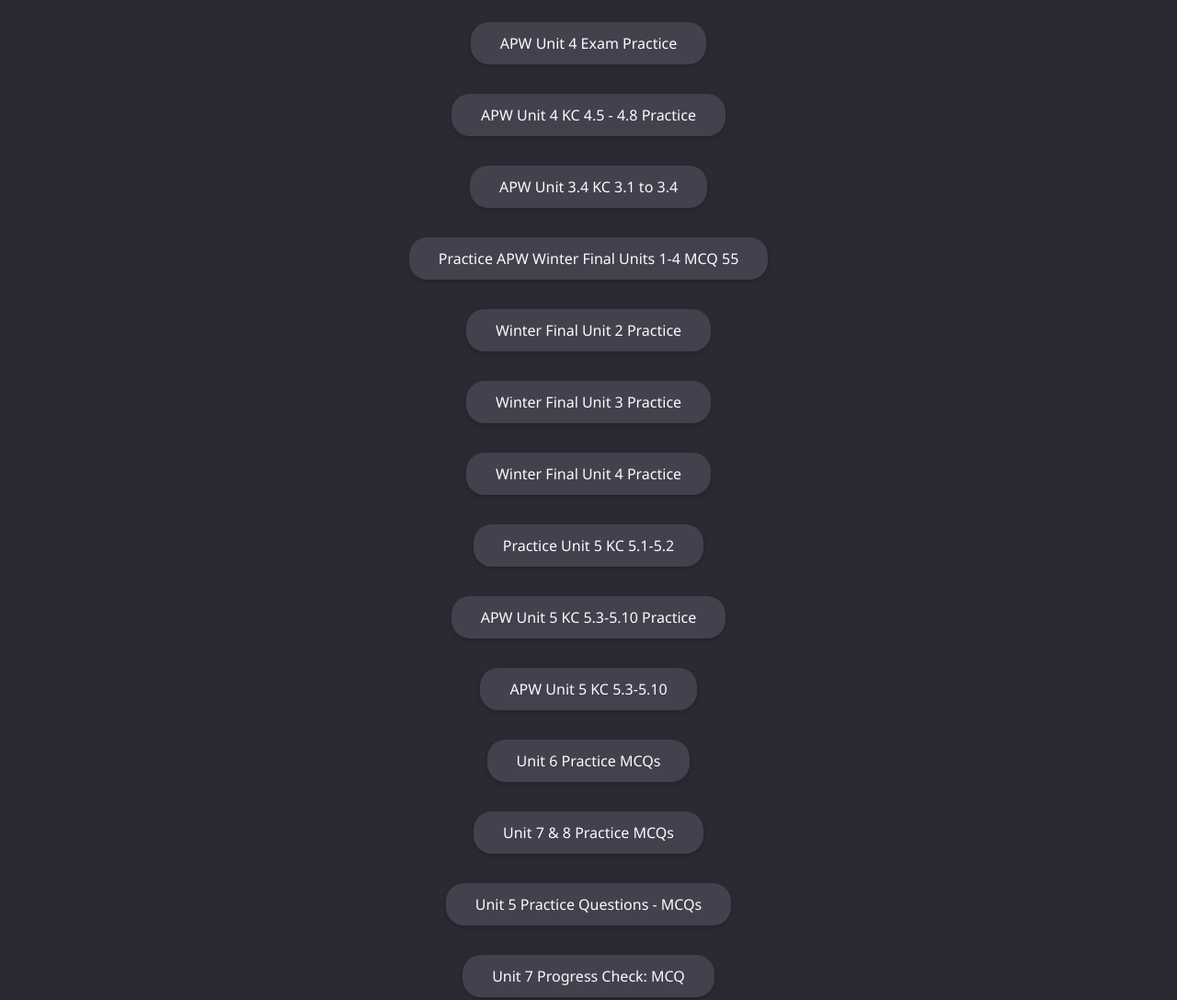
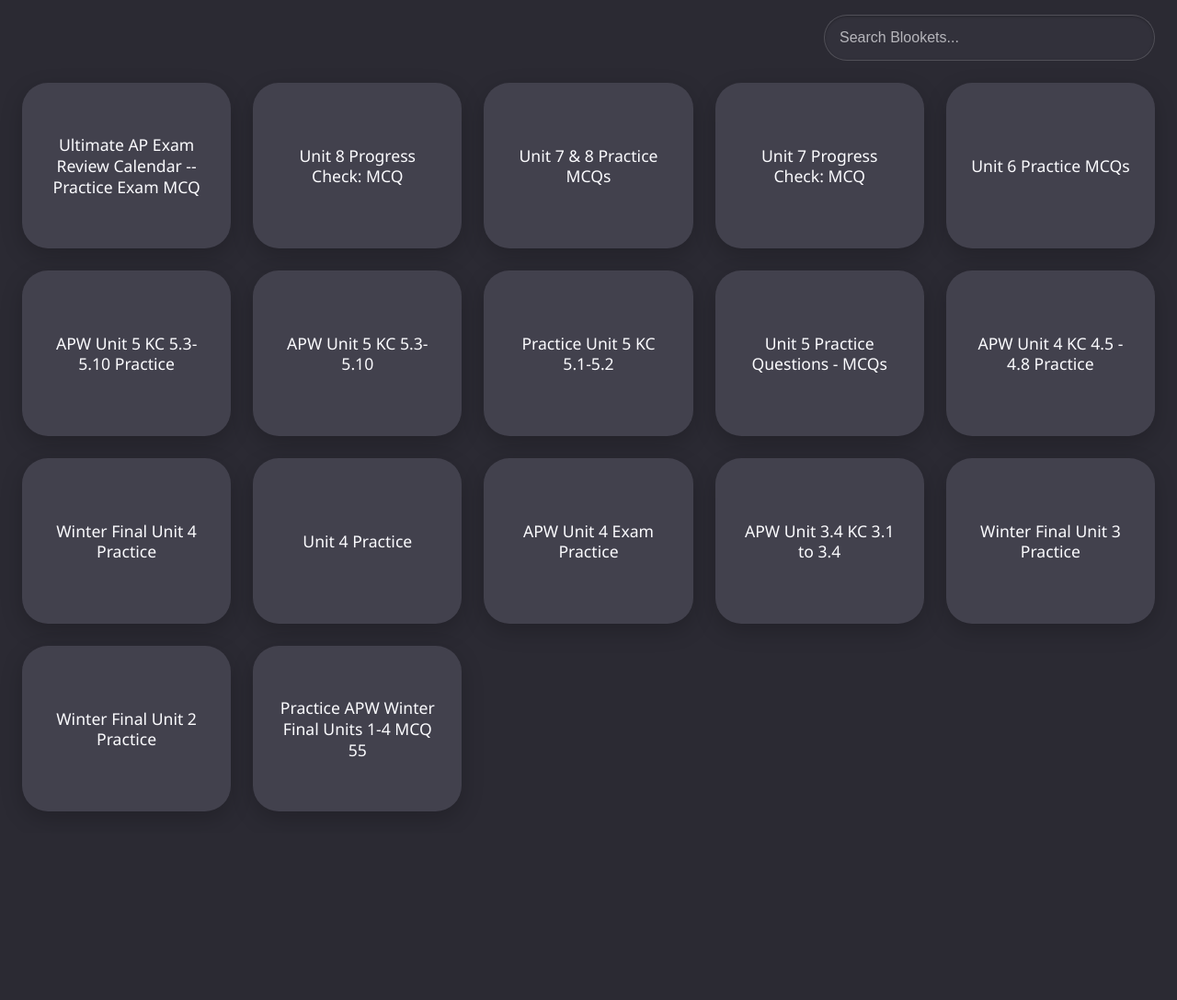
Before and after one commit to rustleupchef/BlooketCollection, a plain HTML site: page index.html in a window 1280 px wide. Shown: the top 1087 px of the page at 92% size. After the commit the page ends 906 px from the top, so only its background shows below. Drawn offline with Linux system fonts and the light colour scheme.

Commit message:
changed UI to Tiles; added search bar

```diff
--- a/index.html
+++ b/index.html
@@ -7,6 +7,10 @@
         <link rel="stylesheet" href="style.css">
         <script src="script.js"></script>
     </head>
-    <body class="container">
+    <body>
+        <div class="search-wrapper">
+            <input id="searchBar" type="search" placeholder="Search Blookets..." aria-label="Search Blookets">
+        </div>
+        <main class="container"></main>
     </body>
 </html>
--- a/script.js
+++ b/script.js
@@ -1,16 +1,63 @@
 window.onload = function() {
+    const searchInput = document.getElementById('searchBar');
+    const container = document.getElementsByClassName('container')[0];
+    let allBlookets = [];
+
+    const extractNumbers = text => {
+        const matches = [...text.matchAll(/\d+(?:\.\d+)?/g)];
+        return matches.map(match => parseFloat(match[0]));
+    };
+
+    const compareByNumbers = (a, b) => {
+        const numsA = extractNumbers(a.name);
+        const numsB = extractNumbers(b.name);
+
+        if (!numsA.length && !numsB.length) {
+            return a.name.localeCompare(b.name);
+        }
+        if (!numsA.length) return 1;
+        if (!numsB.length) return -1;
+
+        for (let i = 0; i < Math.min(numsA.length, numsB.length); i++) {
+            if (numsA[i] !== numsB[i]) {
+                return numsA[i] - numsB[i];
+            }
+        }
+
+        if (numsA.length !== numsB.length) {
+            return numsA.length - numsB.length;
+        }
+
+        return a.name.localeCompare(b.name);
+    };
+
+    const renderBlookets = items => {
+        container.innerHTML = '';
+        items.forEach(blooket => {
+            const button = document.createElement('button');
+            button.innerText = blooket.name;
+            button.onclick = () => {
+                window.open(blooket.url, '_blank');
+            };
+            container.appendChild(button);
+        });
+    };
+
+    const filterBlookets = () => {
+        const query = searchInput.value.trim().toLowerCase();
+        const filtered = query
+            ? allBlookets.filter(blooket => blooket.name.toLowerCase().includes(query))
+            : allBlookets;
+        renderBlookets(filtered);
+    };
+
     fetch('blookets.json')
         .then(response => response.json())
         .then(data => {
-            const container = document.getElementsByClassName('container')[0];
-            data.forEach(blooket => {
-                const button = document.createElement('button');
-                button.innerText = blooket.name;
-                button.onclick = () => {
-                    window.open(blooket.url, '_blank');
-                };
-                container.appendChild(button);
-            });
+            allBlookets = data.sort(compareByNumbers).reverse();
+            renderBlookets(allBlookets);
         })
         .catch(error => console.error('Error loading Blookets:', error));
-}
+
+    searchInput.addEventListener('input', filterBlookets);
+};
--- a/style.css
+++ b/style.css
@@ -1,33 +1,84 @@
+body {
+    margin: 0;
+    min-height: 100vh;
+    background-color: #2B2A33;
+    color: #FBFBFE;
+    font-family: 'Segoe UI', sans;
+}
+
+.search-wrapper {
+    position: sticky;
+    top: 0;
+    z-index: 10;
+    display: flex;
+    justify-content: flex-end;
+    padding: 1rem 1.5rem 0;
+    background-color: #2B2A33;
+}
+
+.search-wrapper input {
+    width: min(360px, 100%);
+    padding: 0.95rem 1rem;
+    border-radius: 999px;
+    border: 1px solid rgba(255, 255, 255, 0.15);
+    background-color: #32313b;
+    color: #FBFBFE;
+    font-size: 1rem;
+    outline: none;
+    box-shadow: inset 0 1px 3px rgba(0, 0, 0, 0.25);
+    transition: border-color 0.2s ease, box-shadow 0.2s ease;
+}
+
+.search-wrapper input::placeholder {
+    color: rgba(251, 251, 254, 0.66);
+}
+
+.search-wrapper input:focus {
+    border-color: #0A84FF;
+    box-shadow: 0 0 0 0.3rem rgba(10, 132, 255, 0.2);
+}
+
 .container {
-    display: flex;
-    flex-direction: column;
-    align-items: center;
-    justify-content: center;
+    display: grid;
+    grid-template-columns: repeat(auto-fit, minmax(220px, 1fr));
+    gap: 1.5rem;
+    align-items: stretch;
+    justify-items: center;
+    padding: 1.5rem;
+    min-height: calc(100vh - 1rem);
     background-color: #2B2A33;
-    overflow-y: scroll;
+    overflow-y: auto;
 }
 
 .container button {
-    margin: 2vh 2vw;
-    padding: 1.5vh 2.5vw;
-    font-size: 2vh;
+    width: 100%;
+    min-height: 180px;
+    padding: 1.5rem;
+    font-size: 1.1rem;
     cursor: pointer;
     background-color: #42414D;
     color: #FBFBFE;
-    border-radius: 20px;
+    border-radius: 28px;
     border: none;
     font-family: 'Segoe UI', sans;
-    box-shadow: 0 2px 5px rgba(0, 0, 0, 0.2);
+    box-shadow: 0 8px 25px rgba(0, 0, 0, 0.2);
+    transition: transform 0.2s ease, box-shadow 0.2s ease, background-color 0.2s ease, border-color 0.2s ease;
+    display: flex;
+    align-items: center;
+    justify-content: center;
+    text-align: center;
+    line-height: 1.3;
 }
 
 .container button:hover {
     background-color: #52525E;
     border: 2px solid #0A84FF;
-        box-shadow: 0 5px 10px rgba(0, 0, 0, 0.2);
-
+    box-shadow: 0 12px 30px rgba(0, 0, 0, 0.25);
+    transform: translateY(-4px);
 }
 
 .container button:active {
     background-color: #3A3945;
     border: 2px solid #0A84FF;
+    transform: translateY(0);
 }
```
